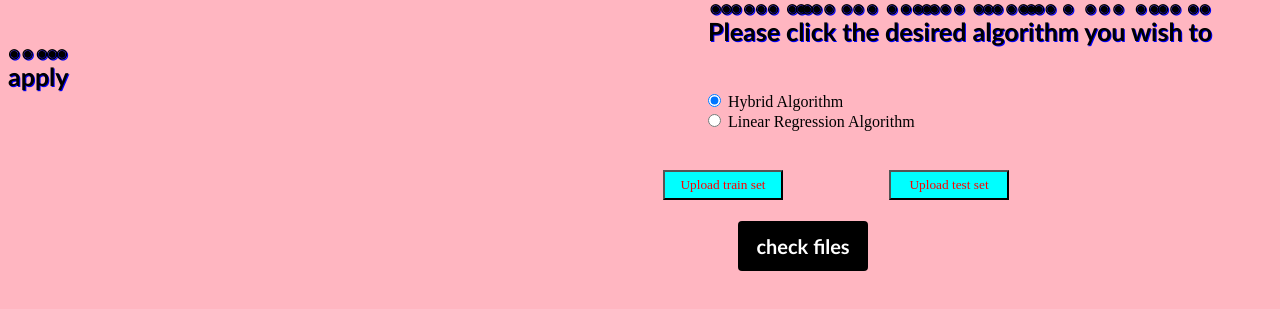
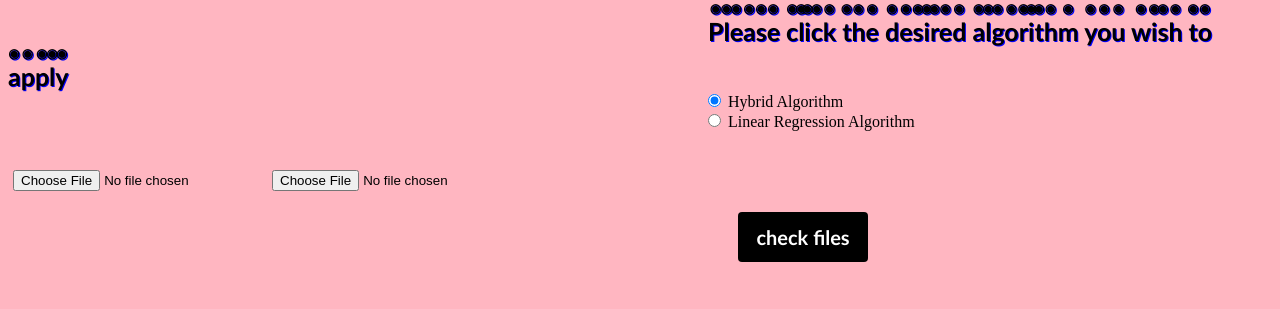
Before and after one commit to Or-Memia/WEBB-application, a website: page view/index.html in a window 1280 px wide. Shown: the part 79-388 px from the top of the page. Drawn offline with Linux system fonts and the light colour scheme.

Commit message:
no last line

```diff
--- a/view/index.html
+++ b/view/index.html
@@ -19,15 +19,15 @@
         <tr>
             <td id="learnError" class="error-text"></td>
             <td>
-                <button style="margin-left: 650px; display:block;width:120px; height:30px; color: red; background-color: aqua; font-family: 'Berlin Sans FB'" onclick="document.getElementById('learnFile').click()">Upload train set</button>
-                <input type="file" id="learnFile" class="file-button" name="learnFile" style="display:none">
+<!--                <button style="margin-left: 650px; display:block;width:120px; height:30px; color: red; background-color: aqua; font-family: 'Berlin Sans FB'" onclick="document.getElementById('learnFile').click()">Upload train set</button>-->
+                <input type="file" id="learnFile"  name="learnFile" style="display:block">
             </td>
 <!--        </tr>-->
 <!--        <tr>-->
             <td id="anomalyError" class="error-text"></td>
             <td>
-                <button style="margin-left: 100px; display:block;width:120px; height:30px; color: red; background-color: aqua; font-family: 'Berlin Sans FB'" onclick="document.getElementById('anomalyFile').click()">Upload test set</button>
-                <input type="file" id="anomalyFile" class="file-button" name="anomalyFile" style="display:none">
+<!--                <button style="margin-left: 100px; display:block;width:120px; height:30px; color: red; background-color: aqua; font-family: 'Berlin Sans FB'" onclick="document.getElementById('anomalyFile').click()">Upload test set</button>-->
+                <input type="file" id="anomalyFile" name="anomalyFile" style="display:block">
             </td>
         </tr>
     </table>
```
Also changed, not shown: view/display.html (+0 -3 lines).
